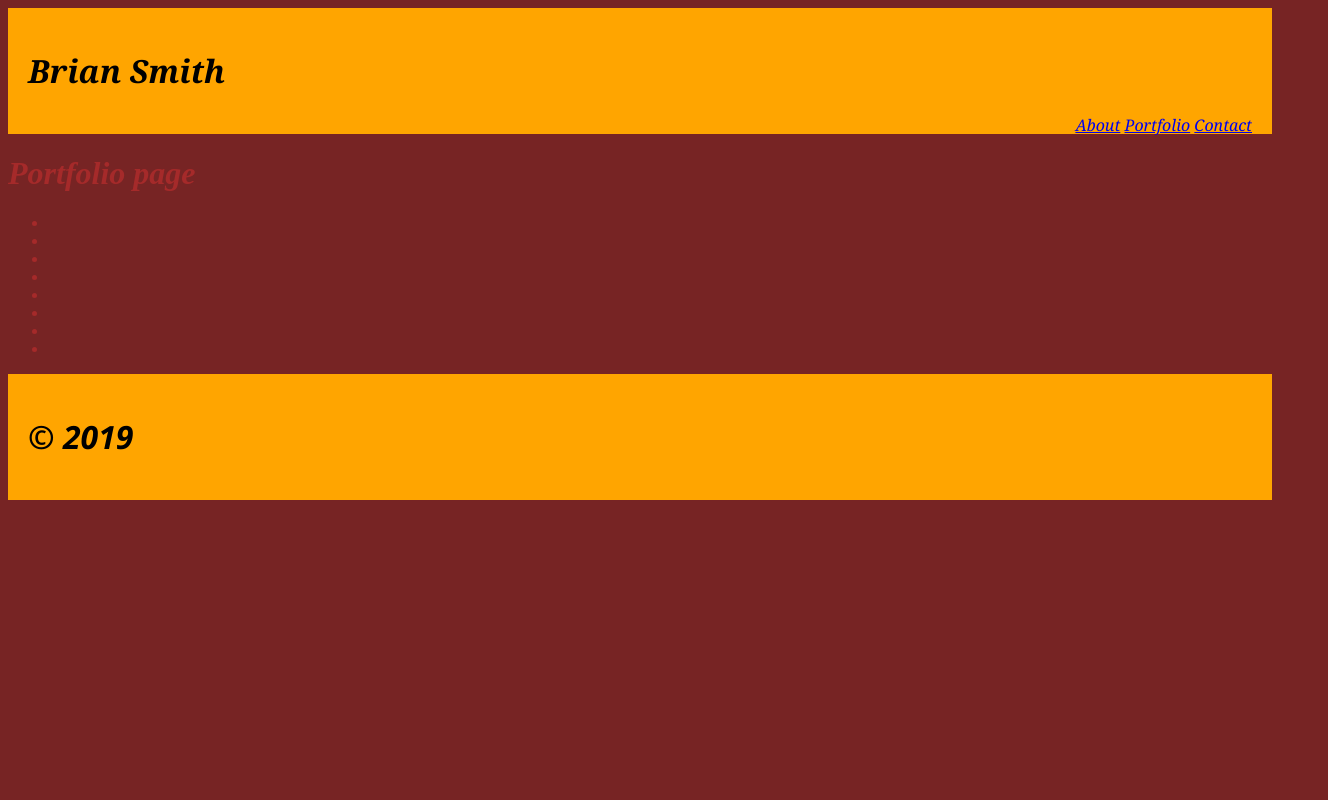
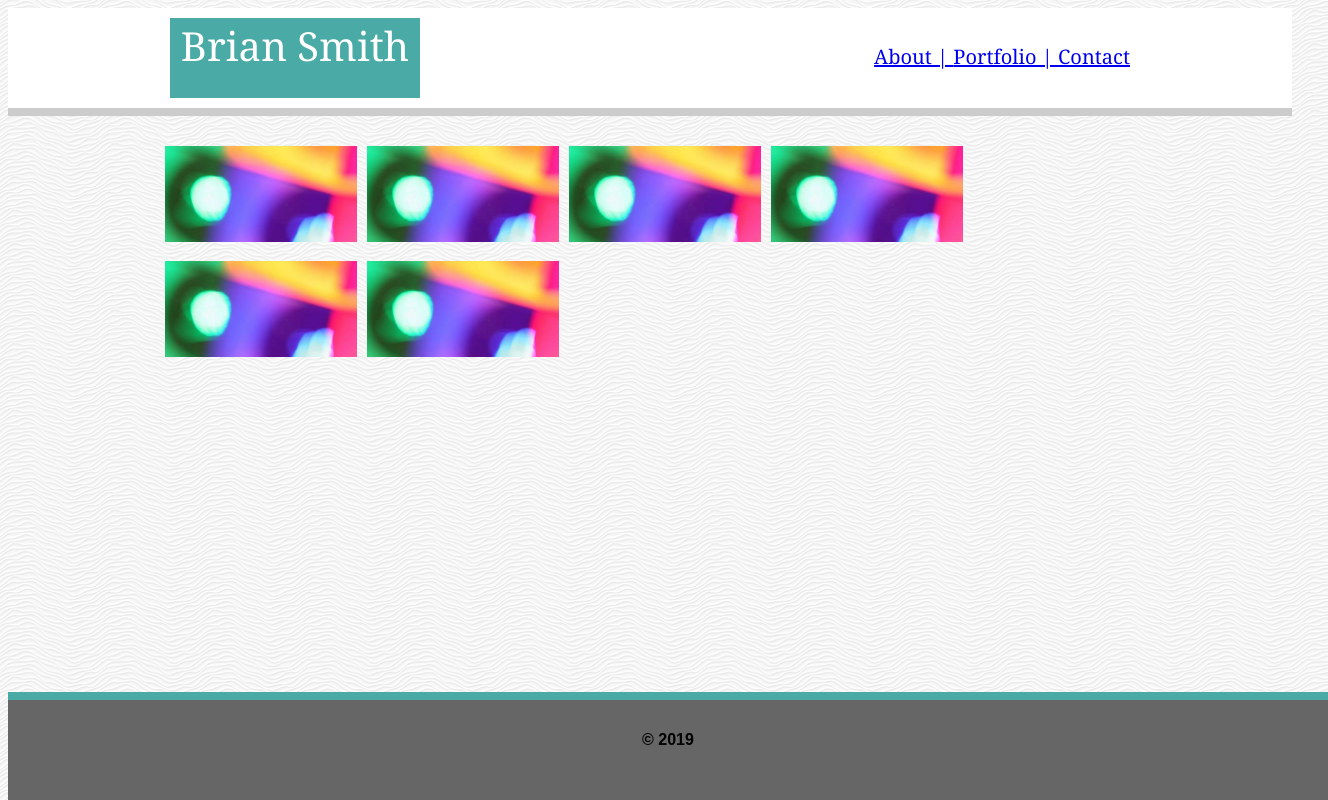
Before and after one commit to 0dbtech/Basic-Portfolio, a plain HTML site: page portfolio.html in a window 1280 px wide. Shown: the whole page, 1328 px wide, since content can reach past the window. Drawn offline with Linux system fonts and the light colour scheme.

Commit message:
almost done

```diff
--- a/assets/css/style.css
+++ b/assets/css/contact.css
@@ -1,45 +1,3 @@
-body{
-    background-color: rgb(119, 36, 36);
-    font-style: italic;
-}
-
-header{
-    padding: 20px;
-    /* float: right; */
-    background: #FFA500;
-    font-family: 'Georgia', 'Times', 'Times New Roman', 'serif';
-
-}
-
-.links{
-    float: right;
-}
-
-/* clear: both; */
-
-.bio{
-    color: aqua;
-    clear: both;
-    font-family: 'Courier New', Courier, monospace;
-    font-size: 50% ;
-}
-
-
-.portfolio-wrapper{
-    color: brown;
-}
-
-footer{
-    padding: 20px;
-    clear: both;
-    background: #FFA500;
-    }
-
-.copyright{
-    font-family: 'Segoe UI', Tahoma, Geneva, Verdana, sans-serif;
-
-}
-
 /* Style inputs with type="text", select elements and textareas */
 input[type=text], select, textarea {
     width: 100%; /* Full width */
@@ -69,6 +27,9 @@ input[type=text], select, textarea {
 
   /* Add a background color and some padding around the form */
   .contact-form {
+    width: 960px;
+    height: auto;
+    margin: auto;
     border-radius: 5px;
     background-color: #f2f2f2;
     padding: 20px;
--- /dev/null
+++ b/assets/css/global.css
@@ -0,0 +1,77 @@
+body{
+    background-image: url(/assets/images/white-waves.png);
+    font-family: 'Arial', 'Helvetica Neue', Helvetica, sans-serif;
+}
+
+/* HEADER */
+
+header{
+    padding: 10px;
+    background-color: #ffffff;
+    width: 100%;
+    height: 80px;
+    margin: auto;
+    border-bottom: 8px solid #cccccc;
+}
+
+.header-content{
+    font-family: 'Georgia', Times, Times New Roman, serif;
+    width: 960px;
+    height: 50px;
+    margin: auto;
+}
+
+/* .bs-box{
+    float: left;
+    position: absolute;
+    z-index: 3;
+    top: auto;
+    width: auto;
+    font-size: 10px;
+    height: 100px;
+    margin-left: auto;
+    text-decoration-color: white;
+    border-bottom: 2px solid #cccccc;
+    background: gray;
+    border: 1px solid #eee;
+    }
+     */
+    .bs-name{
+    float: left;
+    position: relative;
+    z-index: 3;
+    top: auto;
+    width: 250px;
+    height: 80px;
+    color: white;
+    background: #4aaaa5;
+    text-align: center;
+    font-size: 40px;
+
+    }
+
+    .links{
+        float: right;
+        position: relative;
+
+        font-size: 20px;
+        margin-top: 25px;
+    }
+
+
+
+/* FOOTER */
+
+footer{
+    clear: both;
+    position:absolute;
+    border-top: 8px solid #4aaaa5;
+   bottom:0;
+   width:100%;
+   height:60px;
+    padding: 20px;
+    background: #666666;
+    text-align: center;
+    font-size: 8px;
+
+    }
--- /dev/null
+++ b/assets/css/port.css
@@ -0,0 +1,21 @@
+.img-wrapper{
+    width: 960px;
+    margin: auto;
+    margin-top: 20px;
+}
+
+/* Three image containers (use 25% for four, and 50% for two, etc) */
+.column {
+    position: relative;
+    float: left;
+    width: 20%;
+    padding: 5px;
+    margin-top: 5px;
+  }
+
+  /* Clear floats after image containers */
+  .row::after {
+    content: "";
+    clear: both;
+    display: table;
+  }
--- a/portfolio.html
+++ b/portfolio.html
@@ -4,31 +4,48 @@
 <head>
 <meta charset="UTF-8">
 <title>Brian Smith's Portfolio</title>
-<link rel="stylesheet" type="text/css" href="assets/css/style.css">
+<link rel="stylesheet" type="text/css" href="assets/css/global.css">
+<link rel="stylesheet" type="text/css" href="assets/css/port.css">
 </head>
 
 <body>
-    <header>
-            <h1>Brian Smith</h1>
-            <div class="links">
-            <a href="index.html">About</a>
-            <a href="portfolio.html">Portfolio</a>
-            <a href="contact.html">Contact</a>
-            </div>
-    </header>
-<div class="portfolio-wrapper">
-    <h1>Portfolio page</h1>
-    <ul>
-        <li></li>
-        <li></li>
-        <li></li>
-        <li></li>
-        <li></li>
-        <li></li>
-        <li></li>
-        <li></li>
-    </ul>
-</div>
+
+        <header>
+                <div class="header-content">
+                        <div class="bs-name" h1>Brian Smith</h1></div>
+                    <div class="links">
+                        <a href="index.html" target="_blank">About | </a>
+                        <a href="portfolio.html" target="_blank">Portfolio | </a>
+                        <a href="contact.html" target="blank">Contact</a>
+                    </div>
+                </div>
+        </header>
+
+<!-- CONTENT -->
+<div class="img-wrapper">
+        <div class="row">
+                <div class="column">
+                  <img src="assets/images/img.jpeg" alt="Snow" style="width:100%">
+                </div>
+                <div class="column">
+                  <img src="assets/images/img.jpeg" alt="Forest" style="width:100%">
+                </div>
+                <div class="column">
+                  <img src="assets/images/img.jpeg" alt="Mountains" style="width:100%">
+                </div>
+                <div class="column">
+                        <img src="assets/images/img.jpeg" alt="Mountains" style="width:100%">
+                      </div>
+              </div>
+              <div class="column">
+                    <img src="assets/images/img.jpeg" alt="Mountains" style="width:100%">
+                  </div>
+                  <div class="column">
+                          <img src="assets/images/img.jpeg" alt="Mountains" style="width:100%">
+                        </div>
+                </div>
+    </div>
+
 
 <!-- Copyright -->
 <div class="copyright">
```
Also changed, not shown: assets/css/about.css (added, +32 -0 lines), contact.html (+17 -12 lines), index.html (+18 -7 lines), assets/images/img.jpeg (added), assets/images/placeholder.jpg (deleted), assets/images/white-waves.png (added), assets/images/white-waves/readme.txt (added), 6 other files.
